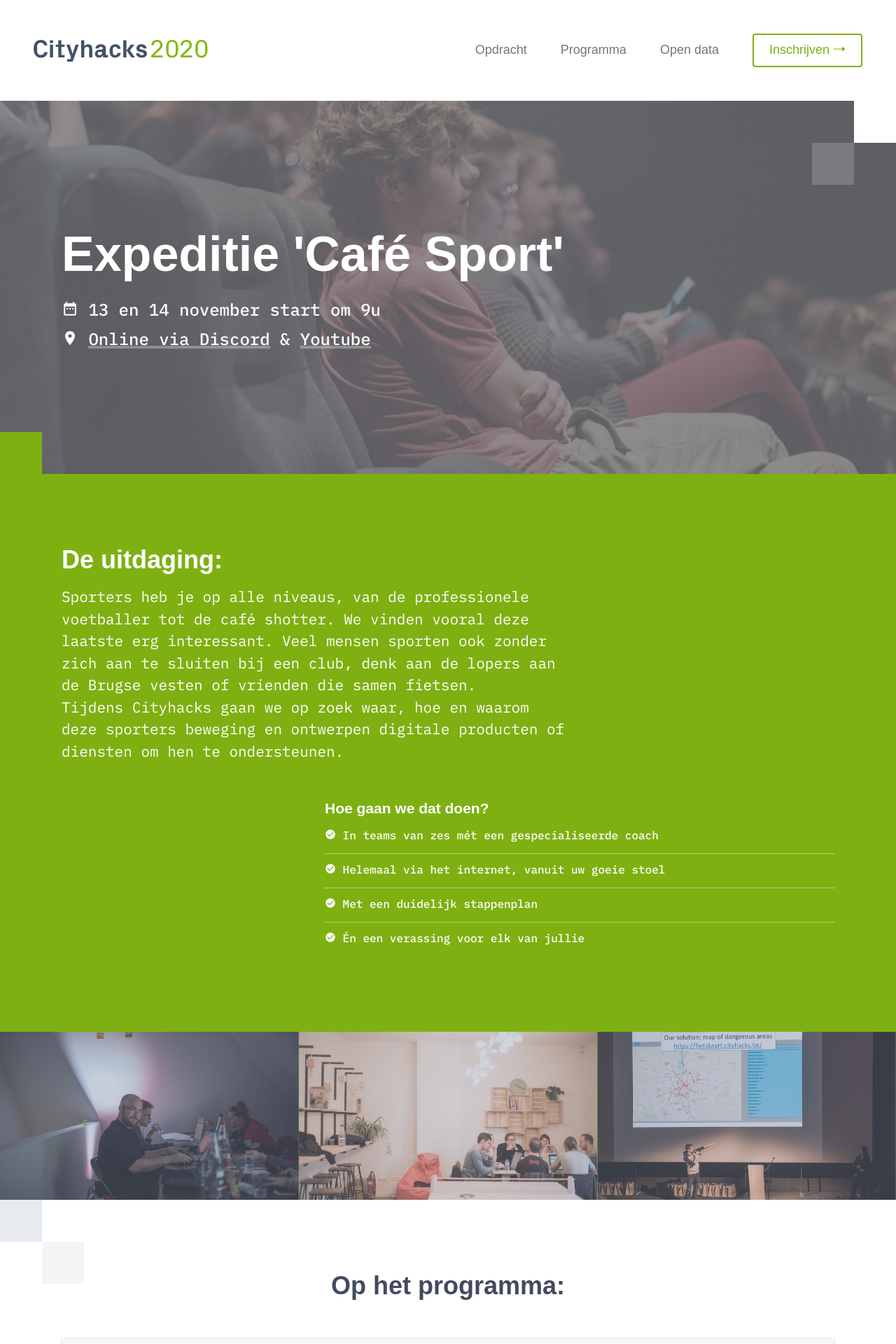
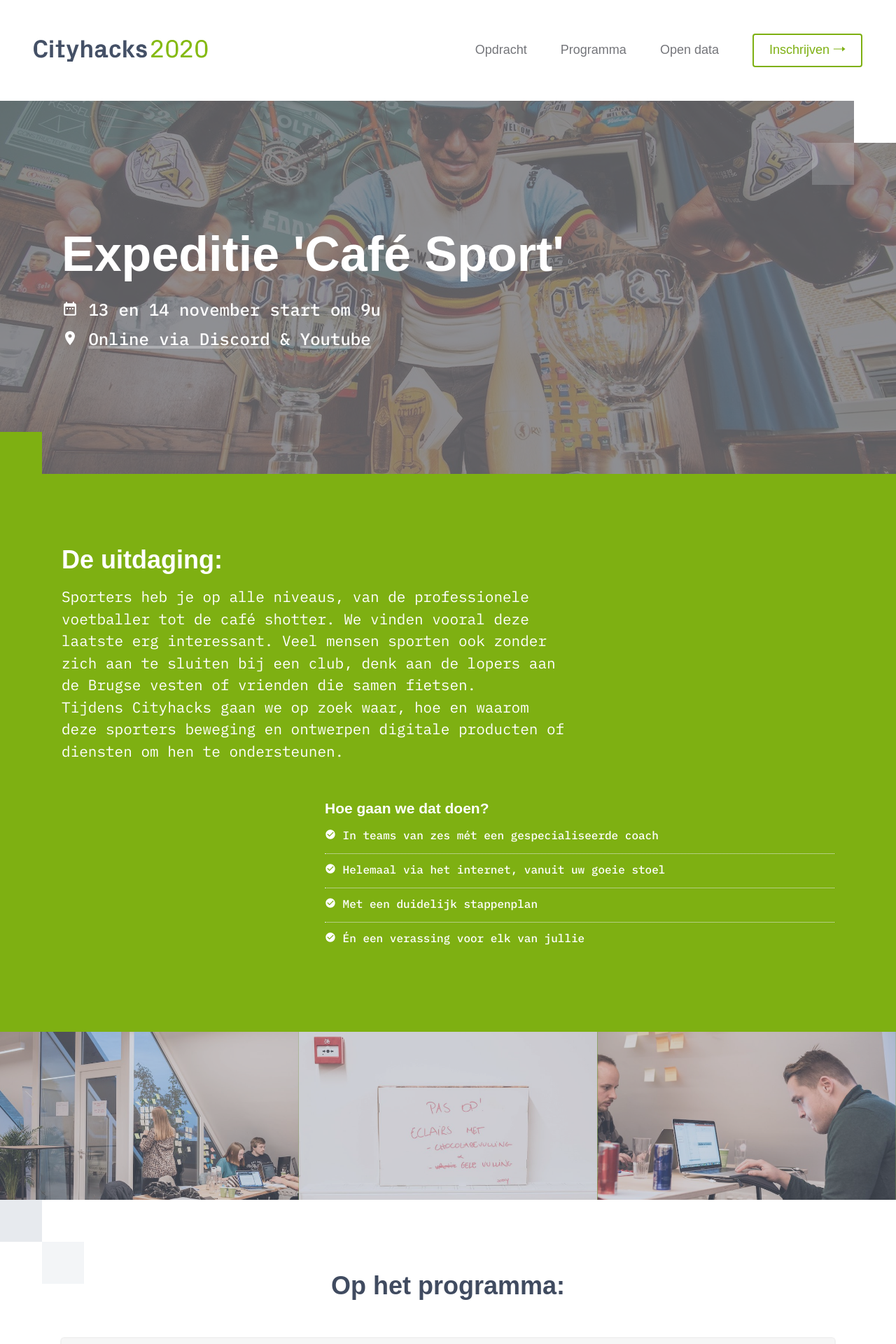
Before and after one commit to nerdlab-be/cityhacks-2020, a Jekyll site: the page built from _pages/index.markdown, in a window 1280 px wide. Shown: the top 1920 px of the page at 70% size. Built offline with Jekyll 4.4.1, drawn with Linux system fonts in a browser that asks for light colours; some web fonts are replaced.

Commit message:
updated images

```diff
--- a/_pages/index.markdown
+++ b/_pages/index.markdown
@@ -10,7 +10,7 @@ hero:
   locationLink: "https://republiekbrugge.be/"
   locationTwo: "Youtube"
   locationTwoLink: "https://www.concertgebouw.be/"
-  image: "/assets/img/jpg/cultuur_hero.jpg"
+  image: "/assets/img/jpg/header.jpg"
   imageAlt: "Cityhacks 2020"
 opdracht:
   title: "De uitdaging:"
@@ -23,11 +23,11 @@ Tijdens Cityhacks gaan we op zoek waar, hoe en waarom deze sporters beweging en
     - para: "Met een duidelijk stappenplan"
     - para: "Én een verassing voor elk van jullie"
   images:
-    - image: "/assets/img/jpg/ch2018_1.jpg"
+    - image: "/assets/img/jpg/klein1.jpg"
       alt: "Cityhacks: team"
-    - image: "/assets/img/jpg/ch2018_2.jpg"
+    - image: "/assets/img/jpg/klein2.jpg"
       alt: "Cityhacks: coach"
-    - image: "/assets/img/jpg/ch2018_3.jpg"
+    - image: "/assets/img/jpg/klein3.jpg"
       alt: "Cityhacks: pitch"
 program:
   title: "Op het programma:"
```
